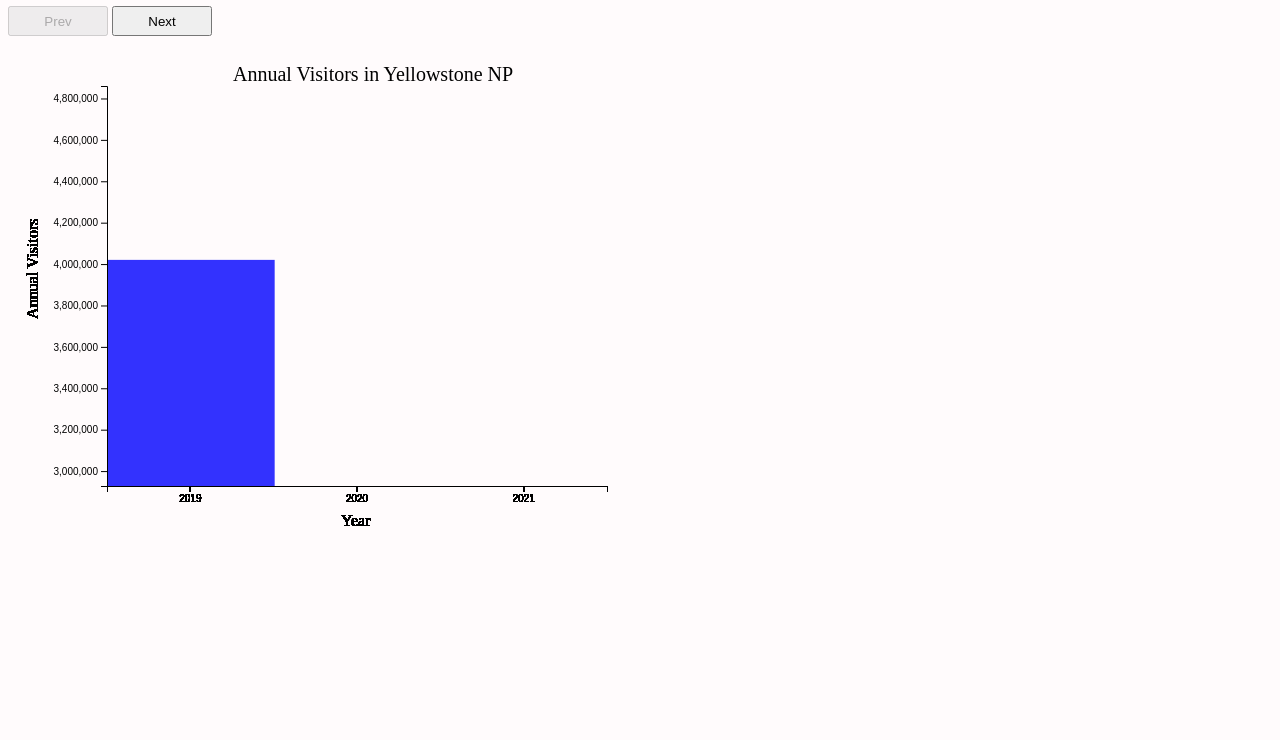
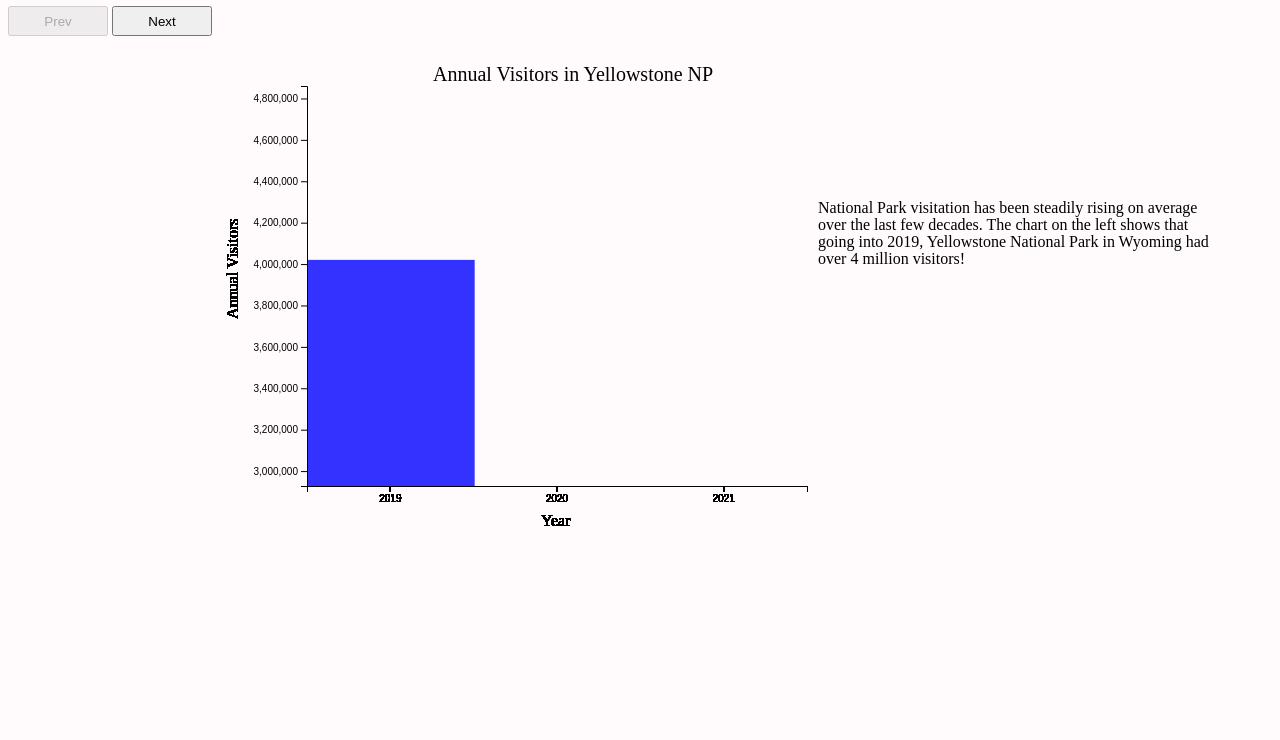
Before and after one commit to fitchand000/fitchand000.github.io, a plain HTML site: page index.html in a window 1280 px wide. Shown: the part 60-800 px from the top of the page. Drawn offline with nearby package versions, Linux system fonts and the light colour scheme.

Commit message:
done with code

```diff
--- a/index.html
+++ b/index.html
@@ -6,7 +6,7 @@
 <div id="tooltip"></div>
 
 <h1>
-    National Park Visitors From 2019 - 2021
+    Covid 19 and National Park Visitation
 </h1>
 
 <button id="prev" onclick="prev()" style="width:100px; height:30px;"> Prev </button>
@@ -59,7 +59,7 @@
             yScales.push(scale)
         }
 
-        let g = d3.select("svg").append("g").attr("transform", "translate(100, 50)")
+        let g = d3.select("svg").append("g").attr("transform", "translate(300, 50)")
 
         let year;
         let j;
@@ -84,29 +84,69 @@
                             ind = 2
                         }
                         curRow = data[nameMap.get(curPark)]
-                        console.log("Year" + years[ind]);
                         tooltip.style("opacity", 1).html(curRow["Year" + years[ind]] + " Visitors").raise()
                 }).on("mouseout", function() {tooltip.style("opacity", 0);}).on("mousemove", function() {
-                    tooltip.style("left", d3.mouse(this)[0] + 70 + "px").style("top", d3.mouse(this)[1] + 100 + "px")
+                    tooltip.style("left", d3.mouse(this)[0] + 80 + "px").style("top", d3.mouse(this)[1] + 80 + "px")
                 })
                 g.append("text").attr("x", 125).attr("y", -5).attr("id", "title").style("font-size", "20px");
                 g.append("text").attr("x", 233).attr("y", 440).style("font-size", "16px").text("Year")
                 g.append("text").attr("x", -233).attr("y", -70).attr("transform", "rotate(-90)").style("font-size", "16px").text("Annual Visitors")
 
             }
-            d3.select("svg").append("g").attr("transform", "translate(99, 50)").call(d3.axisLeft(yScales[i]))
+            d3.select("svg").append("g").attr("transform", "translate(299, 50)").call(d3.axisLeft(yScales[i]))
                 .attr("class", "all").attr("display", "none").attr("id", "Left" + curRow.ParkName);
 
-            d3.select("svg").append("g").attr("transform", "translate(99, 450)").call(d3.axisBottom(xScale))
+            d3.select("svg").append("g").attr("transform", "translate(299, 450)").call(d3.axisBottom(xScale))
         }
-        const p1 = "asdfkasasdfasdfasdfasdfasdfasdf asdfkasasdfasdfasdfasdfasdfasdf asdfkasasdfasdfasdfasdfasdfasdf asdfkasasdfasdfasdfasdfasdfasdf asdfkasasdfasdfasdfasdfasdfasdf asdfkasasdfasdfasdfasdfasdfasdf asdfkasasdfasdfasdfasdfasdfasdf asdfkasasdfasdfasdfasdfasdfasdf asdfkasasdfasdfasdfasdfasdfasdf asdfkasasdfasdfasdfasdfasdfasdf"
-        let texts = d3.select("svg").append("g").attr("transform", "translate(800, 100)")
-        texts.append('foreignObject').attr('width', '100').append('p').text(p1)
+        let texts = d3.select("svg").append("g").attr("transform", "translate(810, 160)")
+
+        let t = texts.append('text').attr("id", "text1").style("display", "none")
+        t.append("tspan").attr("dy", 17).attr("x", 0).text("National Park visitation has been steadily rising on average")
+        t.append("tspan").attr("dy", 17).attr("x", 0).text("over the last few decades. The chart on the left shows that")
+        t.append("tspan").attr("dy", 17).attr("x", 0).text("going into 2019, Yellowstone National Park in Wyoming had")
+        t.append("tspan").attr("dy", 17).attr("x", 0).text("over 4 million visitors! ")
+
+
+        t = texts.append('text').attr("id", "text2").style("display", "none")
+        t.append("tspan").attr("dy", 17).attr("x", 0).text("In 2020, the Covid-19 pandemic rattled the world, including")
+        t.append("tspan").attr("dy", 17).attr("x", 0).text("the National Park system. On March 24th Yellowstone was officially")
+        t.append("tspan").attr("dy", 17).attr("x", 0).text("closed to visitors. It was not until May 18th that Yellowstone")
+        t.append("tspan").attr("dy", 17).attr("x", 0).text("partially reopened. Even after Yellowstone fully reopened, many")
+        t.append("tspan").attr("dy", 17).attr("x", 0).text("travelers were still anxious to fly across the country unvaccinated")
+        t.append("tspan").attr("dy", 17).attr("x", 0).text("to visit. All of these factors resulted in 2020 having the fewest")
+        t.append("tspan").attr("dy", 17).attr("x", 0).text("visitors to Yellowstone in over 5 years with only about 3.8 million")
+        t.append("tspan").attr("dy", 17).attr("x", 0).text("visitors. Many other national parks also experienced a significant")
+        t.append("tspan").attr("dy", 17).attr("x", 0).text("decrease in visitation for similar reasons as YellowStone.")
+
+
+
+        t = texts.append('text').attr("id", "text3").style("display", "none")
+        t.append("tspan").attr("dy", 17).attr("x", 0).text("In 2021, the National Park Service saw their busiest year to date.")
+        t.append("tspan").attr("dy", 17).attr("x", 0).text("Many people who had spent the last year in isolation were vaccinated")
+        t.append("tspan").attr("dy", 17).attr("x", 0).text("and ready to travel again. As a result, park visitation rates")
+        t.append("tspan").attr("dy", 17).attr("x", 0).text("at Yellowstone skyrocketed with nearly 4.9 million visitors in")
+        t.append("tspan").attr("dy", 17).attr("x", 0).text("2021. This represents an almost 15% increase over the previous")
+        t.append("tspan").attr("dy", 17).attr("x", 0).text("record annual visitation. National Parks across the")
+        t.append("tspan").attr("dy", 17).attr("x", 0).text("country saw their visitation numbers bounce back in 2021.")
+
+        t = texts.append('text').attr("id", "text4").style("display", "none")
+        t.append("tspan").attr("dy", 17).attr("x", 0).text("Explore the data for yourself! In the search box below you can")
+        t.append("tspan").attr("dy", 17).attr("x", 0).text("type the name of your favorite National Park and see how its")
+        t.append("tspan").attr("dy", 17).attr("x", 0).text("visitation numbers were affected by the Covid-19 pandemic.")
+        t.append("tspan").attr("dy", 17).attr("x", 0).text("Do all parks follow the same trend as Yellowstone National Park?")
+        t.append("tspan").attr("dy", 17).attr("x", 0).text("Try making some predictions as to why some national parks")
+        t.append("tspan").attr("dy", 17).attr("x", 0).text("rebounded in 2021 while others did not.")
+
+
         first()
     }
 
     function first() {
         displayGraph("Yellowstone NP")
+        d3.select("#text1").style("display", "block")
+        d3.select("#text2").style("display", "none")
+        d3.select("#text3").style("display", "none")
+        d3.select("#text4").style("display", "none")
         document.getElementById("npsLocationList").style.display = "none";
         document.getElementById("parkSearchBar").style.display = "none";
         document.getElementById("prev").disabled = true;
@@ -118,25 +158,38 @@
 
     function second() {
         displayGraph("Yellowstone NP")
+        d3.select("#text1").style("display", "none")
+        d3.select("#text2").style("display", "block")
+        d3.select("#text3").style("display", "none")
+        d3.select("#text4").style("display", "none")
         document.getElementById("npsLocationList").style.display = "none";
         document.getElementById("parkSearchBar").style.display = "none";
+        document.getElementById("text1").style.display = "none";
         document.getElementById("prev").disabled = false;
-        document.getElementById("Yellowstone NP2019").setAttribute("fill-opacity", "10%");
+        document.getElementById("Yellowstone NP2019").setAttribute("fill-opacity", "7%");
         document.getElementById("Yellowstone NP2021").style.display = "none";
         document.getElementById("Yellowstone NP2020").setAttribute("fill-opacity", "80%");
     }
 
     function third() {
         displayGraph("Yellowstone NP")
+        d3.select("#text1").style("display", "none")
+        d3.select("#text2").style("display", "none")
+        d3.select("#text3").style("display", "block")
+        d3.select("#text4").style("display", "none")
         document.getElementById("npsLocationList").style.display = "none";
         document.getElementById("parkSearchBar").style.display = "none";
         document.getElementById("next").disabled = false;
-        document.getElementById("Yellowstone NP2019").setAttribute("fill-opacity", "10%");
-        document.getElementById("Yellowstone NP2020").setAttribute("fill-opacity", "10%");
+        document.getElementById("Yellowstone NP2019").setAttribute("fill-opacity", "7%");
+        document.getElementById("Yellowstone NP2020").setAttribute("fill-opacity", "7%");
         document.getElementById("Yellowstone NP2021").setAttribute("fill-opacity", "80%");
     }
 
     function fourth() {
+        d3.select("#text1").style("display", "none")
+        d3.select("#text2").style("display", "none")
+        d3.select("#text3").style("display", "none")
+        d3.select("#text4").style("display", "block")
         document.getElementById("npsLocationList").style.display = "block";
         document.getElementById("parkSearchBar").style.display = "block";
         document.getElementById("next").disabled = true;
@@ -147,29 +200,21 @@
     }
 
     function next() {
-        console.log(curSlide)
         curSlide = curSlide + 1
         if (curSlide > 4) {
             curSlide = 4;
         }
         if (curSlide === 2) {
-            console.log("two")
-
             second();
         }
         else if (curSlide === 3) {
-            console.log("trhee")
-
             third();
         } else {
-            console.log("four")
-
             fourth()
         }
     }
 
     function prev() {
-        console.log('prev')
         curSlide = curSlide - 1
         if (curSlide < 1) {
             curSlide = 1;
--- a/nps_data.csv
+++ b/nps_data.csv
@@ -1,5 +1,5 @@
 ParkName,Year2019,Year2020,Year2021
-All Sites,86816048,66759130,89292725
+All Parks,86816048,66759130,89292725
 Acadia NP,3437286,2669034,4069098
 Arches NP,1659702,1238083,1806865
 Badlands NP,970998,916932,1224226
```
